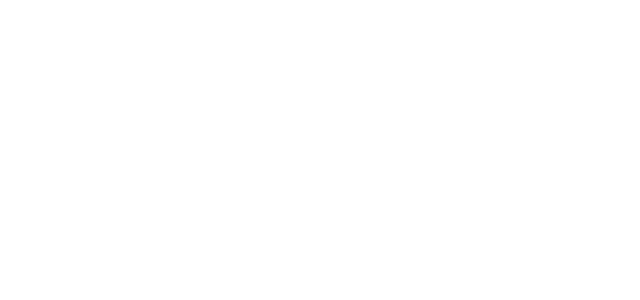
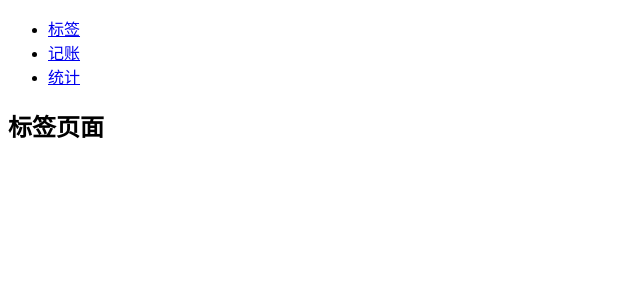
Before and after one commit to sun1948/My-Tally, a React (Create React App) app: page /tag in a window 1280 px wide. Shown: the top 300 px of the page, without its empty margins (0-640 px from the left). Built offline with nearby package versions, Linux system fonts and the light colour scheme.

Commit message:
init Router

```diff
--- a/src/App.tsx
+++ b/src/App.tsx
@@ -1,9 +1,64 @@
 import React from 'react';
+import {
+  BrowserRouter as Router,
+  Switch,
+  Route,
+  Link,
+  Redirect
+} from 'react-router-dom';
 
 function App() {
   return (
-    <div></div>
+    <Router>
+      <div>
+        <nav>
+          <ul>
+            <li>
+              <Link to="/tag">标签</Link>
+            </li>
+            <li>
+              <Link to="/money">记账</Link>
+            </li>
+            <li>
+              <Link to="/statistics">统计</Link>
+            </li>
+          </ul>
+        </nav>
+
+        <Switch>
+          <Route path="/tag">
+            <Tag/>
+          </Route>
+          <Route path="/money">
+            <Money/>
+          </Route>
+          <Route path="/statistics">
+            <Statistics/>
+          </Route>
+          <Redirect exact from="/" to="/tag"/>
+          <Route path="*">
+            <NoMatch/>
+          </Route>
+        </Switch>
+      </div>
+    </Router>
   );
 }
 
+function Statistics() {
+  return <h2>统计页面</h2>;
+}
+
+function Tag() {
+  return <h2>标签页面</h2>;
+}
+
+function Money() {
+  return <h2>记账页面</h2>;
+}
+
+function NoMatch() {
+  return <div>你输入的路径不存在</div>;
+}
+
 export default App;
```
